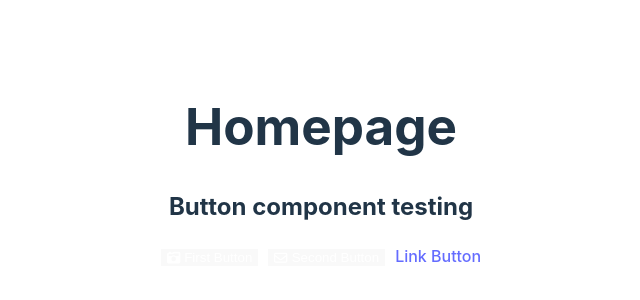
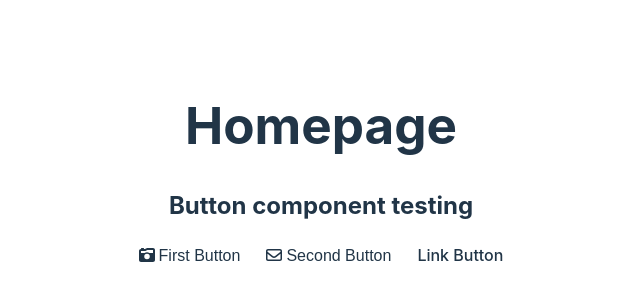
Before and after one commit to c-uliano/react-button-component, a React (Vite) app: page / in a window 1280 px wide. Shown: the part 234-534 px from the top of the page, without its empty margins (319-959 px from the left). Built offline with nearby package versions, Linux system fonts and the light colour scheme.

Commit message:
Button styles

```diff
--- a/src/components/Button/Button.module.scss
+++ b/src/components/Button/Button.module.scss
@@ -1,11 +1,89 @@
 @import '/src/_colors';
 
-svg {
-    margin-right: 4px;
+.button {
+    padding: 4px 8px; // TODO: update this with variables from the sizes below, when I get that far
+    cursor: pointer;
+    border-radius: var(--btn-radius);
+    color: var(--btn-color);
+    border: 1px solid var(--btn-border);
+    background: var(--btn-background);
+    transition: .25s ease;
+    font-size: 1em;
+    // cursor: pointer;
+
+    &:hover, &:active, &:focus {
+        background-color: $black-80;
+    }
+
+    &[disabled] {
+        pointer-events: none;
+        opacity: .5;
+    }
+
+
+    &.success {
+        background-color: $success;
+        border-color: $success;
+    }
+
+    &.text {
+
+    }
+
+    &.contained {
+        --btn-background: black;
+        --btn-border: black;
+        --btn-color: white;
+        background-color: black;
+        border: 2px solid black;
+        color: white;
+
+        &:hover, &:active, &:focus {
+            background-color: $black-80;
+        }
+    }
+
+    &.outlined {
+        border: 2px solid black;
+    }
+
+    &.warning {
+        background-color: $warning;
+        border-color: $warning;
+    }
+
+    &.uppercase {
+        text-transform: uppercase;
+    }
+
+    &.br-slight {
+        --btn-radius: .125em;
+    }
+
+    &.br-curved {
+        --btn-radius: .5em;
+    }
+
+    &.br-round {
+        --btn-radius: 10em;
+    }
+
+    &.sm {
+        font-size: .8em;
+        padding: 2px 4px;
+    }
+
+    &.md {
+        font-size: 1em;
+        padding: 4px 8px;
+    }
+
+    &.lg {
+        font-size: 1.5em;
+        padding: 8px 16px;
+    }
+
+    svg {
+        margin-right: 4px;
+    }
 }
-
-button {
-    background-color: $warning;
-    color: white;
-    border: none;
-}
```
